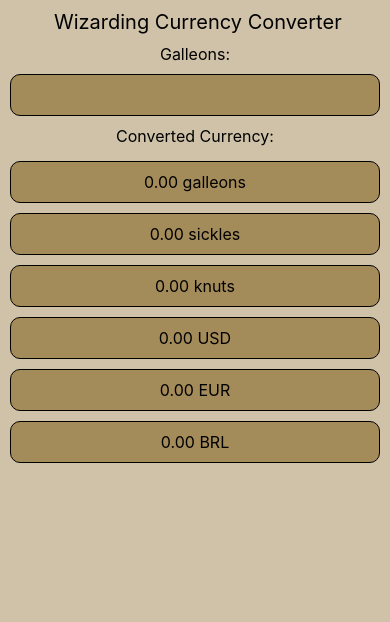
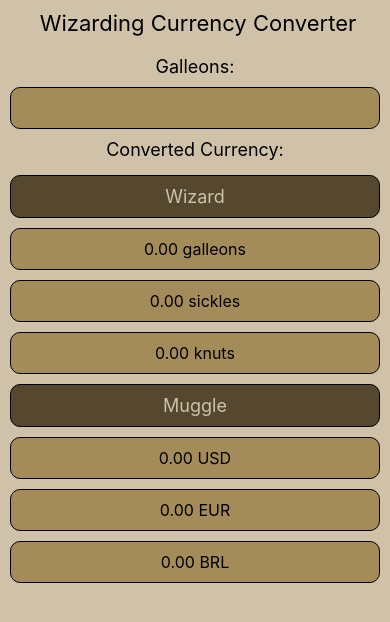
Before and after one commit to eidsonsa/wizardingCurrencyConverter, a React Native app: screen / in a window 390 px wide. Shown: the top 622 px of the page. Built offline with nearby package versions, Linux system fonts and the light colour scheme.

Commit message:
sections added to list

```diff
--- a/App.tsx
+++ b/App.tsx
@@ -18,7 +18,9 @@
    TextInput,
    FlatList,
    Modal,
-   TouchableOpacity
+   TouchableOpacity,
+   SectionList,
+   ScrollView
  } from 'react-native';
 
  import AsyncStorage from '@react-native-community/async-storage'
@@ -52,6 +54,9 @@
 
   const DATA = [
     {
+      title: 'Wizard',
+      data: [
+        {
           id: 'GAL',
           val: galleons.toFixed(2),
           title: 'galleon',
@@ -72,6 +77,11 @@
           ...(+(galleons / 493).toFixed(2) != 1 && {title: 'knuts'}),
           conversion: '1 KNU = 493 GAL'
         },
+      ]
+    },
+    {
+      title: 'Muggle',
+      data: [
         {
           id: 'USD',
           val: (galleons * 6.64).toFixed(2),
@@ -89,6 +99,8 @@
           val: (galleons * 21.64).toFixed(2),
           title: 'BRL',
           conversion: '1 GAL = 21.64 BRL'
+        }
+      ]
     }
   ]
 
@@ -126,7 +138,7 @@
 
 
    return (
-     <SafeAreaView style={styles.container}>
+     <ScrollView style={styles.container}>
 
       <Modal
       visible = {modalVisible}
@@ -152,15 +164,16 @@
         onChangeText = {setValue}
         />
       </KeyboardAvoidingView>
-      <View style={styles.listView}>
+      <View>
         <Text style={styles.listHeader}> Converted Currency: </Text>
-        <FlatList
-        data = {DATA}
+        <SectionList
+        sections = {DATA}
         keyExtractor = {item => item.id}
         renderItem={({ item }) => Item(item)}
+        renderSectionHeader={({section}) => <Text style={styles.sectionHeader}>{section.title}</Text>}
         />
       </View>
-     </SafeAreaView>
+     </ScrollView>
    )
 
  };
@@ -172,12 +185,13 @@
      width: '100%',
    },
    title: {
-    fontSize: 20,
+    fontSize: 22,
     textAlign: 'center',
-    margin: 10
+    margin: 10,
+    marginBottom: 20
    },
    galleons: {
-     fontSize: 16,
+     fontSize: 18,
      textAlign: 'center',
      marginBottom: 10
    },
@@ -190,11 +204,19 @@
      backgroundColor: '#a48b5a',
      color: '#000'
    },
-   listView: {
-
+   sectionHeader: {
+    backgroundColor: '#55482f',
+    color: '#cfc2a9',
+    marginVertical: 5,
+    marginHorizontal: 10,
+    padding: 10,
+    borderRadius: 10,
+    borderWidth: 1,
+    fontSize: 18,
+    textAlign: 'center',
    },
    listHeader: {
-    fontSize: 16,
+    fontSize: 18,
     textAlign: 'center',
     marginVertical: 10
    },
```
Lines whose indentation alone changed are shown as unchanged.
